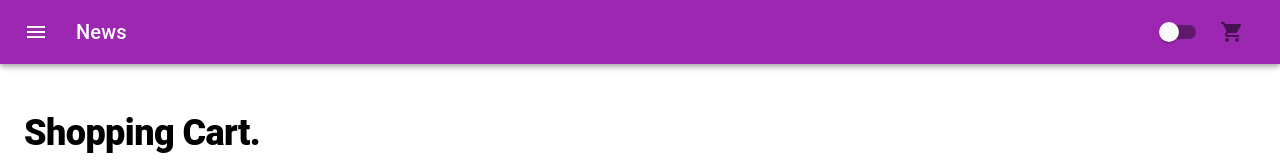
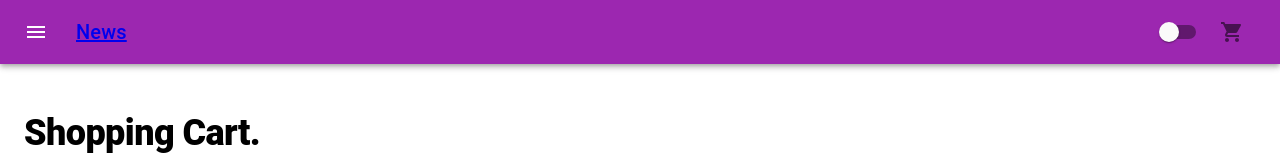
Before and after one commit to ifndefdeadmau5/edu-groom, a React (Create React App) app: page /cart in a window 1280 px wide. Shown: the top 160 px of the page. Built offline with nearby package versions, Linux system fonts and the light colour scheme.

Commit message:
add background color of the outmost div container & add home link & add potato product

```diff
--- a/src/App.tsx
+++ b/src/App.tsx
@@ -42,6 +42,12 @@ function App() {
 
   return (
     <ThemeProvider theme={theme}>
+      <div
+        style={{
+          background: theme.palette.background.paper,
+          minHeight: "100vh",
+        }}
+      >
         <Router>
           <Header>
             <MaterialSwitch
@@ -60,6 +66,7 @@ function App() {
             </Route>
           </Container>
         </Router>
+      </div>
     </ThemeProvider>
   );
 }
--- a/src/components/Header.tsx
+++ b/src/components/Header.tsx
@@ -45,8 +45,9 @@ export default function Header({ children }: Props) {
           >
             <MenuIcon />
           </IconButton>
+
           <Typography variant="h6" className={classes.title}>
-            News
+            <Link to="/">News</Link>
           </Typography>
           {children}
           <Link to="/cart">
--- a/src/pages/Products.tsx
+++ b/src/pages/Products.tsx
@@ -9,6 +9,7 @@ import cuid from "cuid";
 import React from "react";
 import { cartItemsVar } from "../cache";
 import ProductThumbnail from "../components/ProductThumbnail";
+import { Product } from "../models/cartItems";
 
 const useStyles = makeStyles((theme) =>
   createStyles({
@@ -18,13 +19,21 @@ const useStyles = makeStyles((theme) =>
   })
 );
 
-const products = [...Array(10)].map(() => ({
-  id: "gogoo",
-  name: "고구마",
-  price: "1000",
-  imgUrl:
-    "https://mblogthumb-phinf.pstatic.net/MjAxNzA5MTFfOTUg/MDAxNTA1MDkwOTQ4Nzkx.d6WmUQbJNVn_AgreyvKeQVnSTLnlzHFJsi4lWdgsTr0g.2BA8M9s7-eZEwkJZ5SJ6uVYD4g3kCAXUuQYOZtw1Uusg.PNG.nong-up/image.png?type=w800",
-}));
+const products: Product[] = [...Array(5)].flatMap(() => [
+  {
+    id: "gogoo",
+    name: "고구마",
+    price: "1000",
+    imgUrl:
+      "https://mblogthumb-phinf.pstatic.net/MjAxNzA5MTFfOTUg/MDAxNTA1MDkwOTQ4Nzkx.d6WmUQbJNVn_AgreyvKeQVnSTLnlzHFJsi4lWdgsTr0g.2BA8M9s7-eZEwkJZ5SJ6uVYD4g3kCAXUuQYOZtw1Uusg.PNG.nong-up/image.png?type=w800",
+  },
+  {
+    id: "potato",
+    name: "감자",
+    price: "2000",
+    imgUrl: "https://image2.lotteimall.com/goods/96/37/84/1549843796_L.jpg",
+  },
+]);
 export default function Products() {
   const classes = useStyles();
   return (
```
Lines whose indentation alone changed are shown as unchanged.
